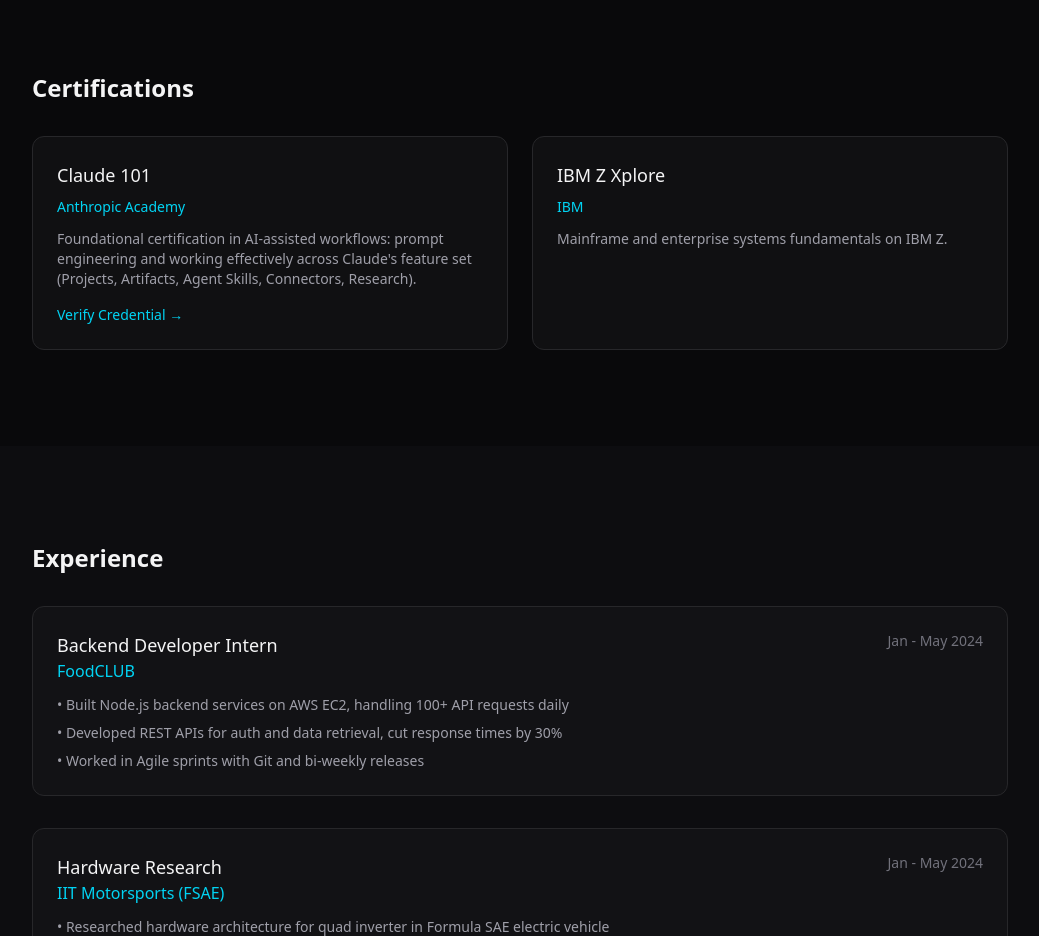
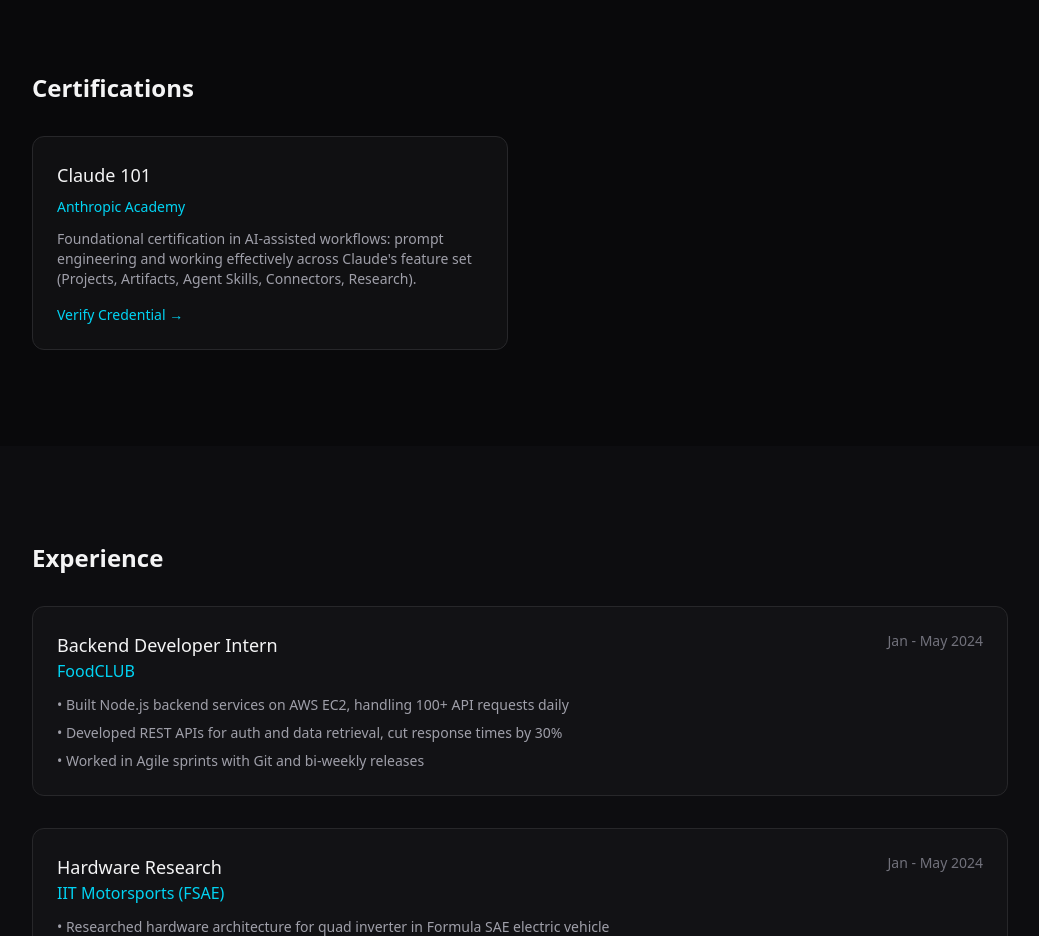
Before and after one commit to jjk30/my-portfolio, a Next.js app: page / in a window 1280 px wide. Shown: the part 2600-3536 px from the top of the page, without its empty margins (120-1159 px from the left). Built offline with nearby package versions, Linux system fonts and the light colour scheme.

Commit message:
Update resume PDF and remove IBM Z Xplore certification
- Replace Download Resume / /resume PDF with the updated version
- Remove the IBM Z Xplore certification card

Co-Authored-By: Claude Opus 4.8 (1M context) <noreply@anthropic.com>

```diff
--- a/app/page.tsx
+++ b/app/page.tsx
@@ -315,13 +315,6 @@ export default function Home() {
                 desc: "Foundational certification in AI-assisted workflows: prompt engineering and working effectively across Claude's feature set (Projects, Artifacts, Agent Skills, Connectors, Research).",
                 link: "https://verify.skilljar.com/c/n6t9irspjyr3",
               },
-              {
-                title: "IBM Z Xplore",
-                issuer: "IBM",
-                desc: "Mainframe and enterprise systems fundamentals on IBM Z.",
-                // TODO: add IBM Z Xplore credential verification link
-                link: null,
-              },
             ].map((cert) => (
               <div key={cert.title} className="bg-zinc-900/50 border border-zinc-800 rounded-xl p-6 hover:border-zinc-700 transition-colors">
                 <div className="flex justify-between items-start mb-2">
```
Also changed, not shown: 1 other file (tests, documents, lock files or other folders).
